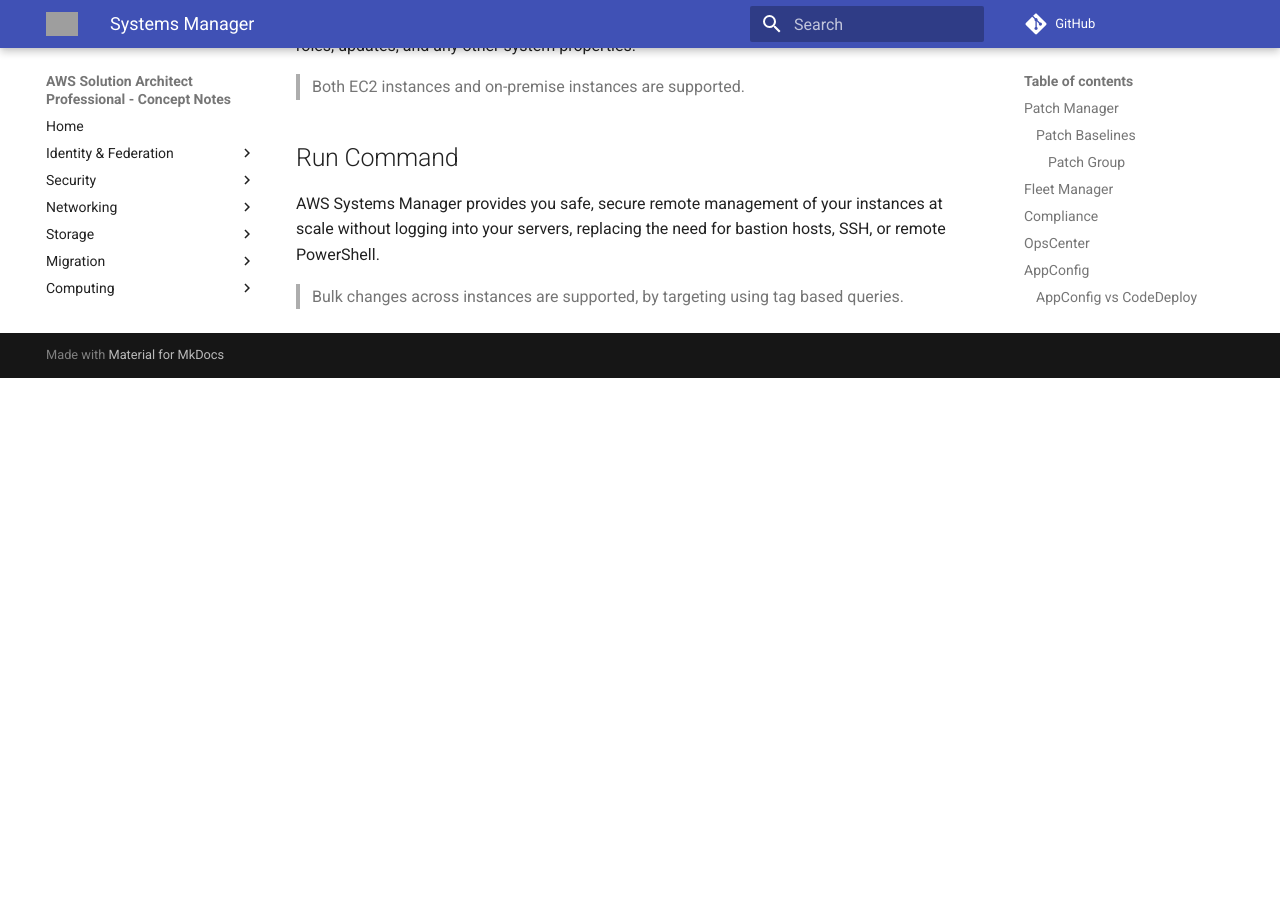
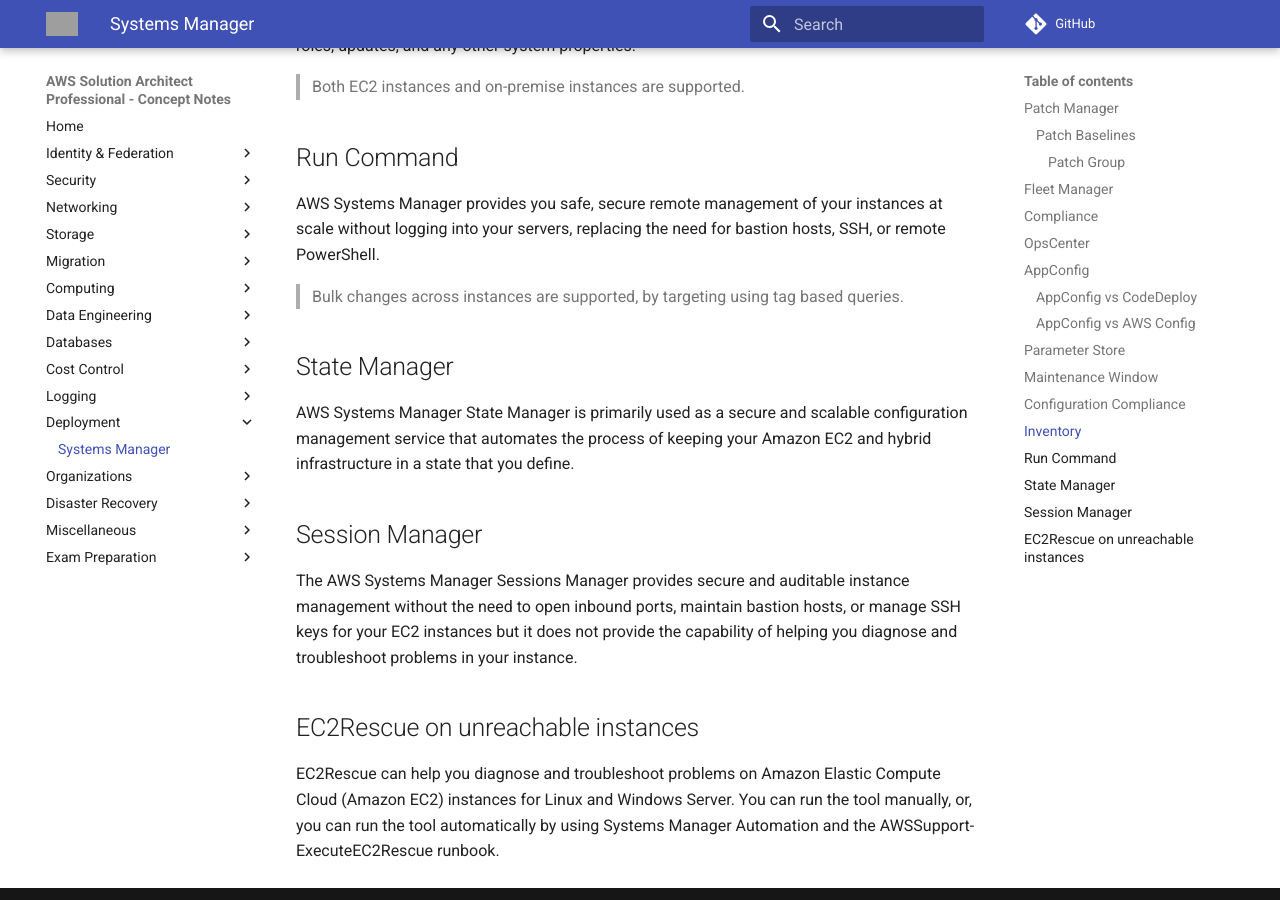
Before and after one commit to jeyabalajis/aws-certified-sa-pro-notes, an MkDocs documentation site: the page built from docs/deployment/systems_manager.md, in a window 1280 px wide and 900 px high, scrolled down 3489 px. Built offline with MkDocs 1.6.1 and Material for MkDocs 9.7.7, drawn with Linux system fonts in a browser that asks for light colours; comment, search, counter and statistics services are not loaded; before the commit the page ends 3867 px from its top, so only the background shows below that; grey boxes are pictures that could not be loaded.

```diff
--- a/docs/deployment/systems_manager.md
+++ b/docs/deployment/systems_manager.md
@@ -84,3 +84,15 @@ AWS Systems Manager collects information about your instances and the software i
 AWS Systems Manager provides you safe, secure remote management of your instances at scale without logging into your servers, replacing the need for bastion hosts, SSH, or remote PowerShell.
 
 > Bulk changes across instances are supported, by targeting using tag based queries.
+
+## State Manager
+
+AWS Systems Manager State Manager is primarily used as a secure and scalable configuration management service that automates the process of keeping your Amazon EC2 and hybrid infrastructure in a state that you define.
+
+## Session Manager
+
+The AWS Systems Manager Sessions Manager provides secure and auditable instance management without the need to open inbound ports, maintain bastion hosts, or manage SSH keys for your EC2 instances but it does not provide the capability of helping you diagnose and troubleshoot problems in your instance.
+
+## EC2Rescue on unreachable instances
+
+EC2Rescue can help you diagnose and troubleshoot problems on Amazon Elastic Compute Cloud (Amazon EC2) instances for Linux and Windows Server. You can run the tool manually, or, you can run the tool automatically by using Systems Manager Automation and the AWSSupport-ExecuteEC2Rescue runbook.
--- a/mkdocs.yml
+++ b/mkdocs.yml
@@ -25,6 +25,7 @@ nav:
       - Guard Duty: security/guard_duty.md
       - Inspector & Config: security/inspector_config.md
       - S3 Security: security/s3_security.md
+      - Certificate Manager: certificate_manager.md
   - Networking:
       - Hybrid Networking: network/hybrid_networking.md
       - VPC: network/vpc.md
@@ -46,6 +47,8 @@ nav:
       - ELB & API Gateway: compute/elb_apigw_appsync.md
       - Auto-Scaling: compute/autoscaling.md
       - Elastic Beanstalk: compute/elastic_bean_stalk.md
+      - AppSync: compute/appsync.md
+      - WorkDocs: compute/workdocs.md
   - Data Engineering:
       - Data Engineering: data_engineering/data_engineering.md
   - Databases:
```
Also changed, not shown: docs/compute/appsync.md (added, +19 -0 lines), docs/compute/workdocs.md (added, +5 -0 lines), docs/databases/rds.md (+2 -0 lines), docs/deployment/opsworks.md (+11 -0 lines), docs/migration/migration.md (+11 -1 lines), docs/misc/misc_services.md (+4 -1 lines), docs/security/certificate_manager.md (added, +19 -0 lines).
